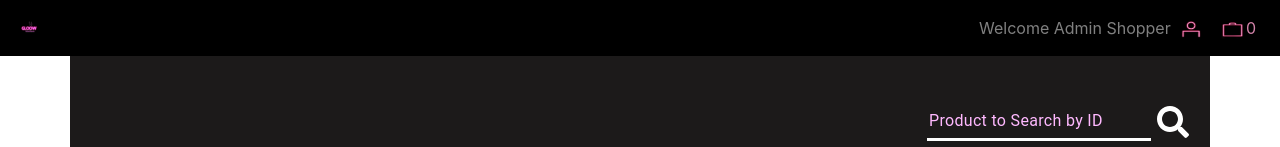
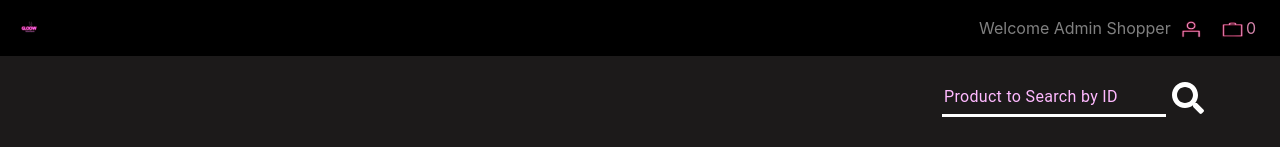
Before and after one commit to Yaidi/Gloow, a React (Create React App) app: page / in a window 1280 px wide. Shown: the top 147 px of the page. Built offline with nearby package versions, Linux system fonts and the light colour scheme; no server answers.

Commit message:
:package: Adding containers styles

```diff
--- a/src/App.css
+++ b/src/App.css
@@ -1,3 +1,8 @@
+.body-content {
+ min-height: 100vh;
+ margin-top: 2rem;
+}
+
 .back{
     background-color: #1C1A1A;
 }
--- a/src/App.js
+++ b/src/App.js
@@ -16,8 +16,8 @@ function App() {
         <>
             <UserContextProvider>
                 <Header />
-                <div className="container back">
-                    <div className="container-fluid back py-5">
+                <div className="container-fluid body-content back py-5">
+                    <div className="container back">
                         <Routes />
                     </div>
                 </div>
--- a/src/Components/Header/Header.jsx
+++ b/src/Components/Header/Header.jsx
@@ -10,7 +10,6 @@ const Header = () => {
 
     const { setIsModalOpen } = useContext(UserContext);
 
-
     const openModalLogin = () => {
         setIsModalOpen(true)
     };
@@ -18,11 +17,9 @@ const Header = () => {
         setIsModalOpen(true)
     };
 
-
-
     return (
         <header>
-            <nav className="navbar  navbar-expand-lg navbar-dark" id={HeaderStyle.backColor}>
+            <nav className="navbar navbar-expand-lg navbar-dark fixed-top" id={HeaderStyle.backColor}>
                 <a className="navbar-brand" href="#">
                     <img
                         alt="Gloowheader"
--- a/src/Components/Modal/Modal.module.css
+++ b/src/Components/Modal/Modal.module.css
@@ -48,7 +48,6 @@ p {
 }
 
 /*mobile media queries */
-
 @media (max-width: 460px) {
     .Dialog {
         top: 40%;
```
